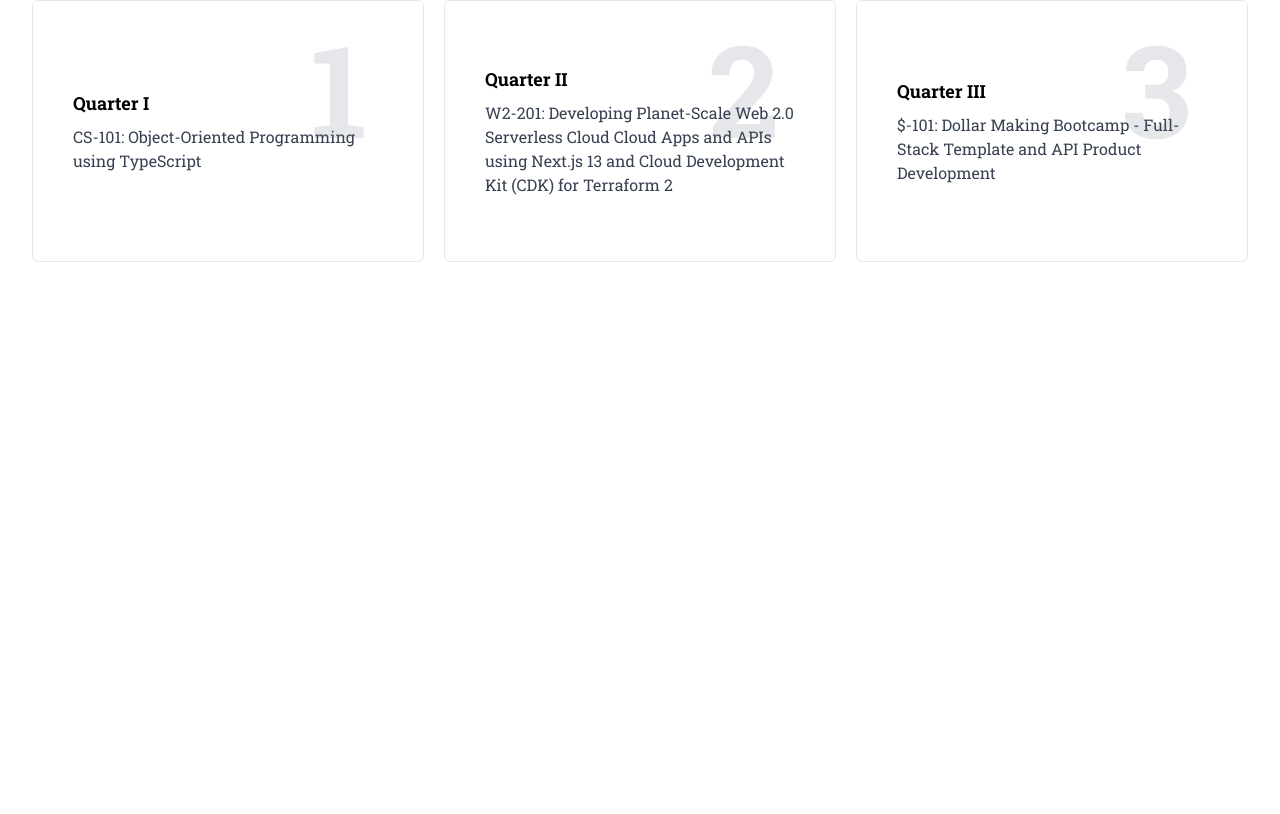
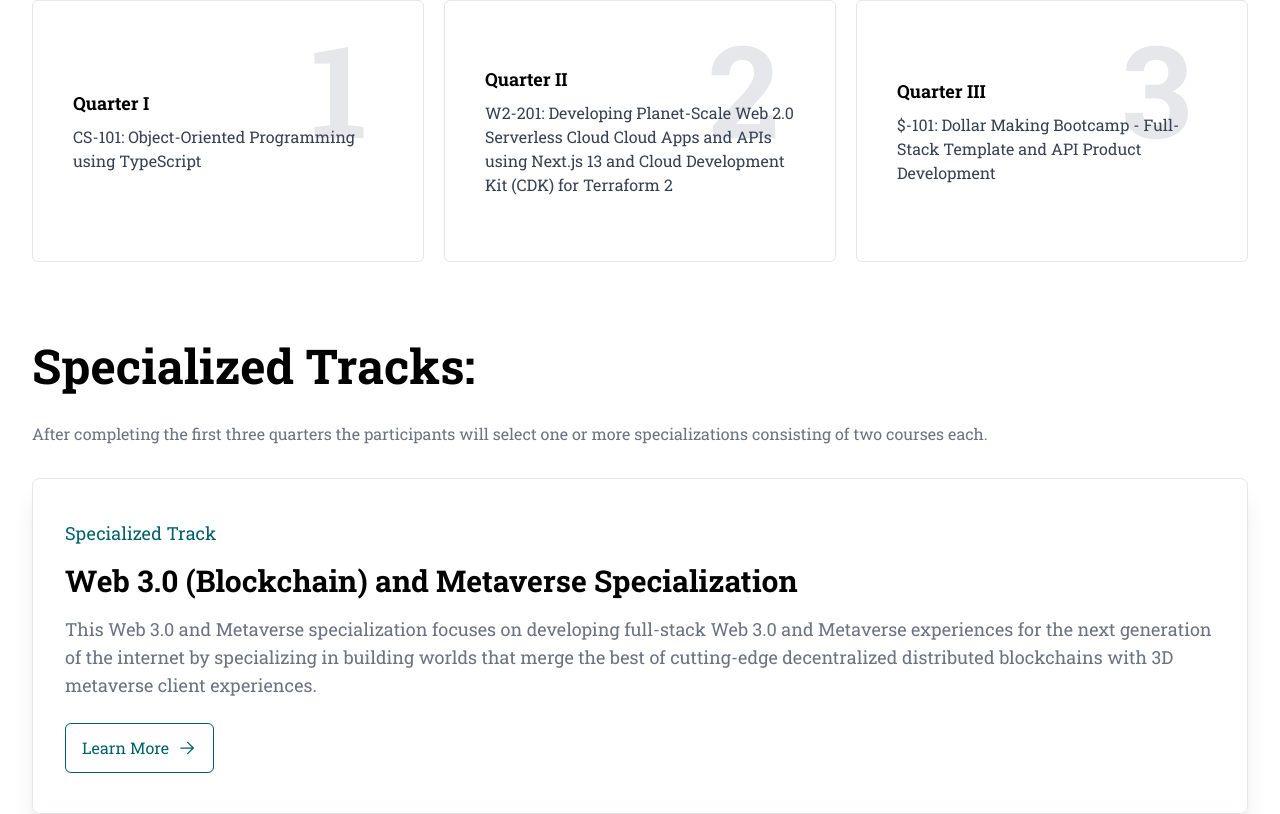
Before and after one commit to khizarwakeel/Panaverse-DAO, a Next.js app: page / in a window 1280 px wide. Shown: the part 1022-1836 px from the top of the page. Before the commit the page ends 1364 px from the top, so only its background shows below. Built offline with nearby package versions, Linux system fonts and the light colour scheme.

Commit message:
added new section

```diff
--- a/src/app/page.tsx
+++ b/src/app/page.tsx
@@ -1,11 +1,13 @@
 import HeroSection from "@/components/home/sections/heroSection";
 import CoreTrack from "@/components/home/sections/coreTrack";
+import SpecializedTracks from "@/components/home/specializedTracks";
 
 const Home = () => {
   return (
     <div>
       <HeroSection />
       <CoreTrack />
+      <SpecializedTracks />
     </div>
   );
 };
--- a/src/components/home/sections/coreTrack.tsx
+++ b/src/components/home/sections/coreTrack.tsx
@@ -30,11 +30,11 @@
             {quarter.map((data, index) => (
               <div
                 key={index}
-                className="border border-gray-200 lg:w-4/12 w-full flex flex-col justify-center rounded-md px-10 py-16 relative -z-10"
+                className="border border-gray-200 flex-1 flex flex-col justify-center rounded-md px-10 py-16 relative -z-10"
               >
                 <h4 className="font-bold text-lg">{data.header}</h4>
                 <p className="mt-2 text-gray-700">{data.disc}</p>
-                <span className="absolute top-6 text-gray-200 right-14 text-9xl -z-10 font-bold">
+                <span className="absolute top-6 text-gray-200 right-14 text-9xl -z-10 font-bold hover:translate-y-3 hover:duration-300">
                   {data.quarterNo}
                 </span>
               </div>
--- /dev/null
+++ b/src/components/home/specializedTracks.tsx
@@ -0,0 +1,36 @@
+import ArrowButton from "../shared/arrowButtons";
+import Wrapper from "../shared/wrapper";
+
+const SpecializedTracks = () => {
+  return (
+    <section>
+      <Wrapper>
+        <div>
+          <h1 className="font-bold text-5xl">Specialized Tracks:</h1>
+          <p className="py-8 text-gray-500">
+            After completing the first three quarters the participants will
+            select one or more specializations consisting of two courses each.
+          </p>
+        </div>
+        <div>
+          <div className="rounded-lg shadow-xl border border-gray-200 py-10 px-8">
+            <h4 className="text-[#00616c] text-lg">Specialized Track</h4>
+            <h2 className="text-3xl font-bold my-4">
+              Web 3.0 (Blockchain) and Metaverse Specialization
+            </h2>
+            <p className="mb-6 text-lg text-gray-500">
+              This Web 3.0 and Metaverse specialization focuses on developing
+              full-stack Web 3.0 and Metaverse experiences for the next
+              generation of the internet by specializing in building worlds that
+              merge the best of cutting-edge decentralized distributed
+              blockchains with 3D metaverse client experiences.
+            </p>
+            <ArrowButton content="Learn More" />
+          </div>
+        </div>
+      </Wrapper>
+    </section>
+  );
+};
+
+export default SpecializedTracks;
--- /dev/null
+++ b/src/components/shared/arrowButtons.tsx
@@ -0,0 +1,29 @@
+interface ButtonProps {
+  content: string;
+}
+
+const ArrowButton = ({ content }: ButtonProps) => {
+  return (
+    <>
+      <button className="border flex gap-2 items-center border-[#00616c] text-[#00616c] outline-none rounded-md py-2 px-4 md:py-3">
+        {content}
+        <svg
+          xmlns="http://www.w3.org/2000/svg"
+          fill="none"
+          viewBox="0 0 24 24"
+          stroke-width="1.5"
+          stroke="currentColor"
+          className="w-5 h-5"
+        >
+          <path
+            stroke-linecap="round"
+            stroke-linejoin="round"
+            d="M4.5 12h15m0 0l-6.75-6.75M19.5 12l-6.75 6.75"
+          />
+        </svg>
+      </button>
+    </>
+  );
+};
+
+export default ArrowButton;
```
